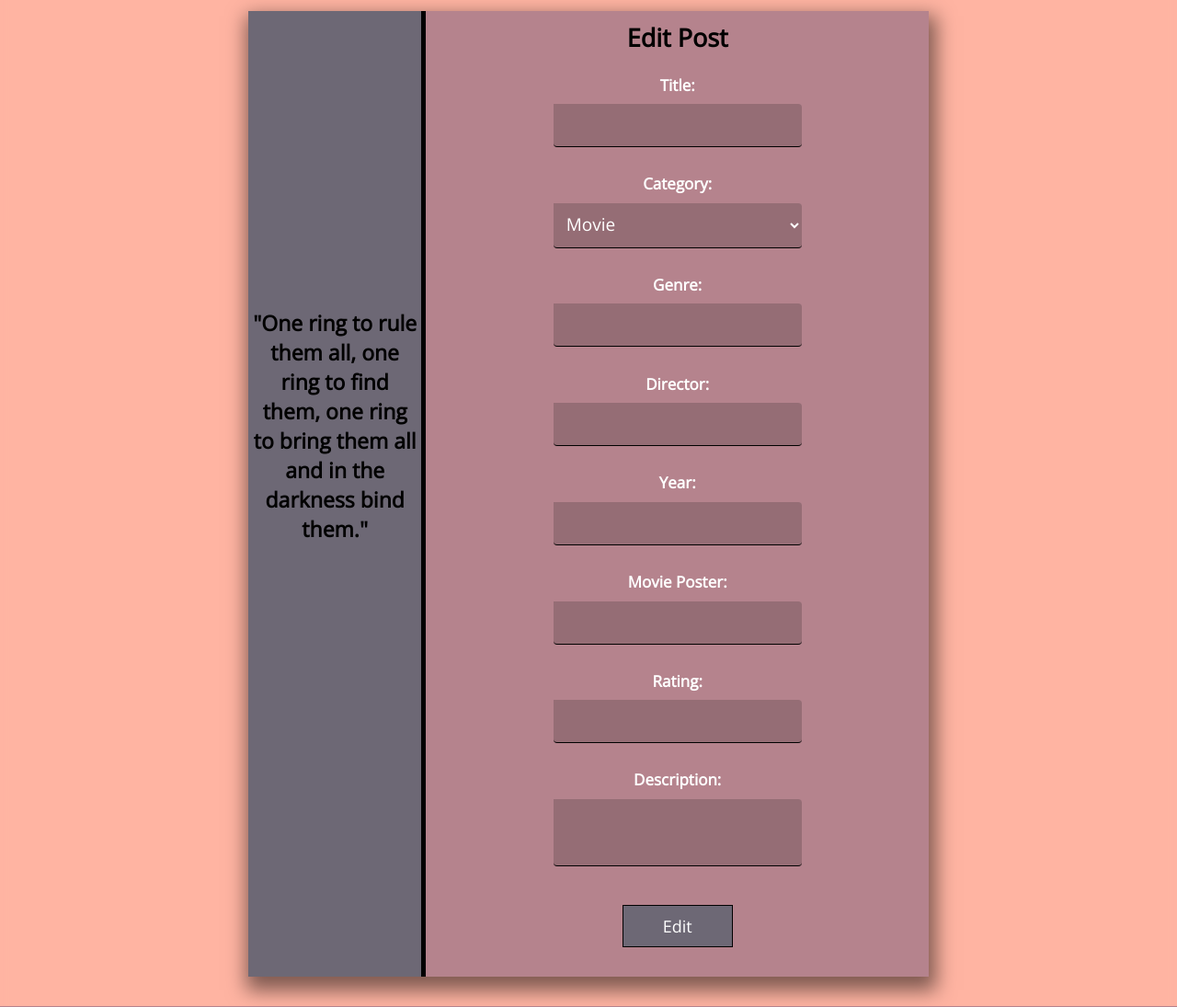
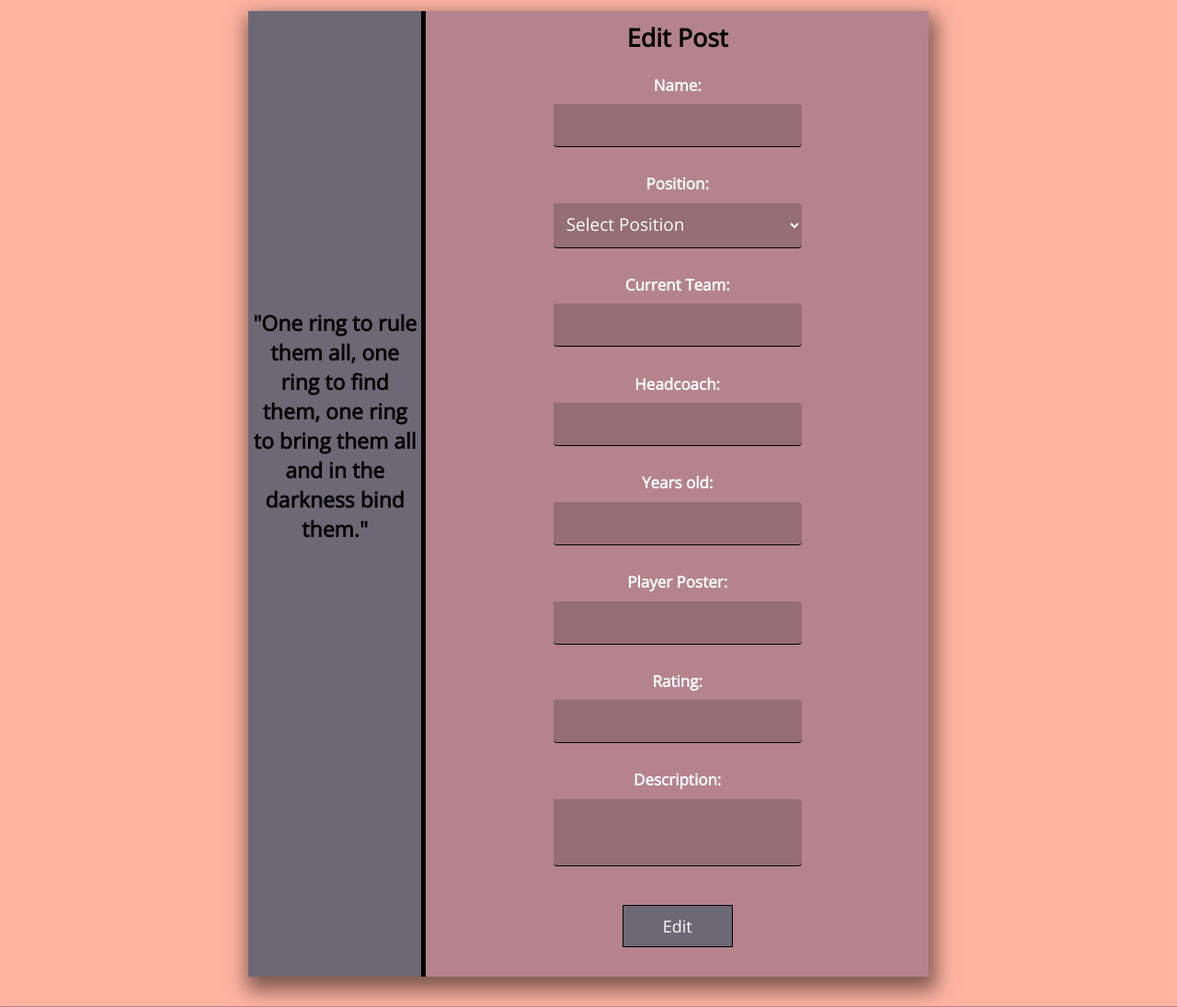
Before and after one commit to Misho-1019/football-magic-2025, a Node server app: template src/views/player/edit.hbs in a window 1280 px wide. Shown: the part 70-1165 px from the top of the page at 92% size. Run offline with Node 20, Linux system fonts and the light colour scheme; the template is opened without the code that fills it, so the values that code supplies are empty; some libraries are stand-ins or nearby versions.

Commit message:
Modify show dynamic edit select

```diff
--- a/src/views/player/edit.hbs
+++ b/src/views/player/edit.hbs
@@ -9,34 +9,32 @@
                         <h2>Edit Post</h2>
                         <ul class="noBullet">
                             <li>
-                                <label for="title">Title:</label>
+                                <label for="title">Name:</label>
                                 <input type="text" class="inputFields" id="title" name="name" value="{{player.name}}"/>
                             </li>
                             <li>
-                                <label for="category">Category:</label>
-                                <select id="category" class="inputFields" name="category">
-                                    <option value="">Select Category</option>
-                                    <option value="tv-show" >TV Show</option>
-                                    <option value="animation">Animation</option>
-                                    <option value="movie" selected>Movie</option>
-                                    <option value="documentary">Documentary</option>
-                                    <option value="short-film">Short Film</option>
+                                <label for="position">Position:</label>
+                                <select id="position" class="inputFields" name="position">
+                                    <option value="">Select Position</option>
+                                    {{#each positions}}
+                                    <option value="{{value}}" {{selected}}>{{label}}</option>
+                                    {{/each}}
                                 </select>
                             </li>
                             <li>
-                                <label for="genre">Genre:</label>
+                                <label for="genre">Current Team:</label>
                                 <input type="text" class="inputFields" id="genre" name="team" value="{{player.team}}" />
                             </li>
                             <li>
-                                <label for="director">Director:</label>
+                                <label for="director">Headcoach:</label>
                                 <input type="text" class="inputFields" id="director" name="headcoach" value="{{player.headcoach}}" />
                             </li>
                             <li>
-                                <label for="date">Year:</label>
+                                <label for="date">Years old:</label>
                                 <input type="number" class="inputFields" id="year" name="years" value="{{player.years}}" />
                             </li>
                             <li>
-                                <label for="image">Movie Poster:</label>
+                                <label for="image">Player Poster:</label>
                                 <input type="text" class="inputFields" id="image" name="imageUrl" value="{{player.imageUrl}}" />
                             </li>
                             <li>
```
Also changed, not shown: src/controllers/player-controller.js (+20 -1 lines).
